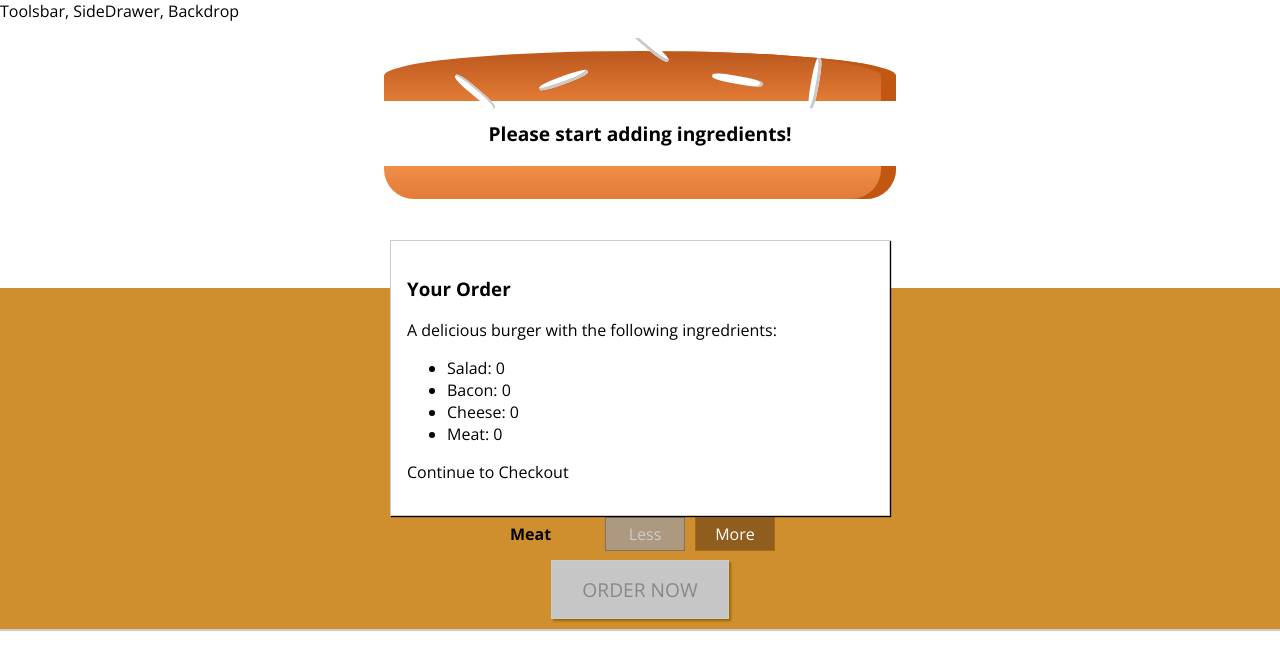
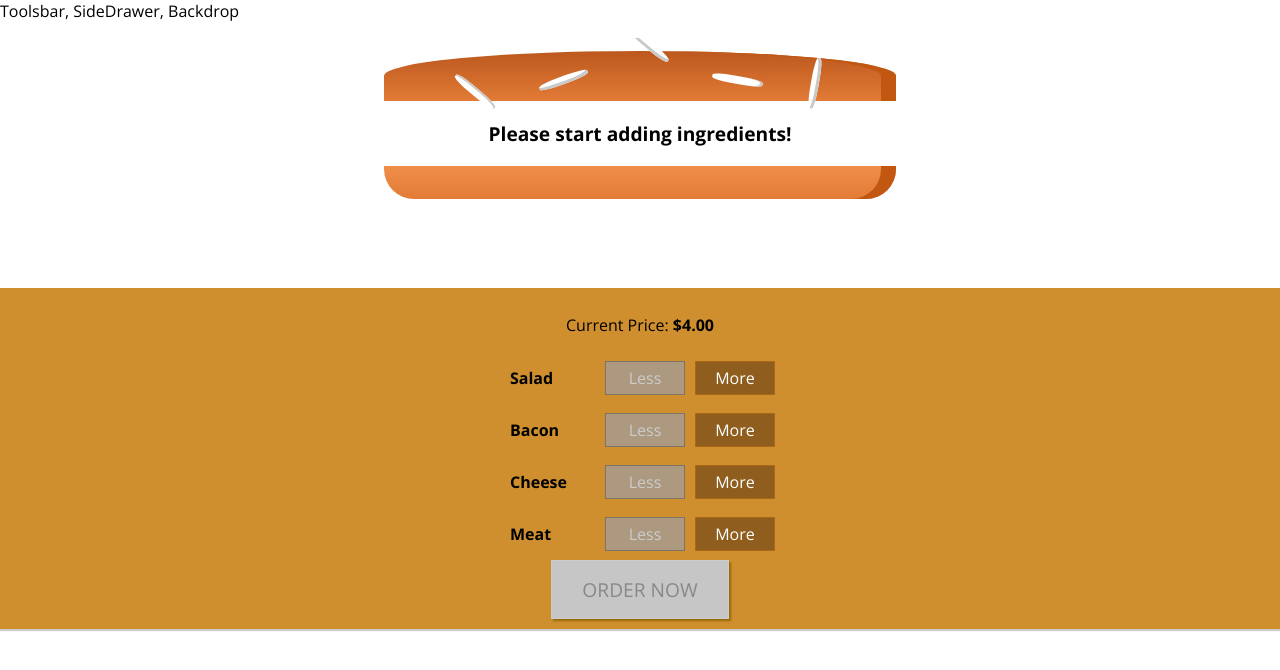
Before and after one commit to aronphong/React-burgerBuilder, a React (Create React App) app: page / in a window 1280 px wide. Shown: the top 670 px of the page. Built offline with nearby package versions, Linux system fonts and the light colour scheme.

Commit message:
Add show and hide modal animation

```diff
--- a/src/components/Burger/BuildControls/BuildControls.js
+++ b/src/components/Burger/BuildControls/BuildControls.js
@@ -25,6 +25,7 @@
         <button
             className={styles.OrderButton}
             disabled={!props.purchaseable}
+            onClick={props.ordered}
             >ORDER NOW</button>
     </div>
 );
--- a/src/components/UI/Modal/Modal.js
+++ b/src/components/UI/Modal/Modal.js
@@ -2,7 +2,13 @@
 import styles from './Modal.module.css';
 
 const modal = (props) => (
-    <div className={styles.Modal}>
+    <div
+        className={styles.Modal}
+        style={{
+            transform: props.show ? 'translateY(0)' : 'translateY(-100vh)',
+            opacity: props.show ? '1' : '0'
+
+        }}>
         {props.children}
     </div>
 );
--- a/src/containers/BurgerBuilder/BurgerBuilder.js
+++ b/src/containers/BurgerBuilder/BurgerBuilder.js
@@ -25,7 +25,8 @@
             meat: 0
         },
         totalPrice: 4,
-        purchaseable: false
+        purchaseable: false,
+        purchasing: false
     };
 
     updatePurchaseState = (ingredients) => {
@@ -81,6 +82,10 @@
         this.updatePurchaseState(updatedIngredients);
     };
 
+    purchaseHandler = () => {
+        this.setState({purchasing: true});
+    }
+
     render() {
 
         const disabledInfo = {
@@ -92,7 +97,7 @@
 
         return (
             <React.Fragment>
-                <Modal>
+                <Modal show={this.state.purchasing}>
                     <OrderSummary ingredients={this.state.ingredients}/>
                 </Modal>
                 <Burger ingredients={this.state.ingredients}/>
@@ -101,6 +106,7 @@
                     ingredientRemoved={this.removeIngredientHandler}
                     price={this.state.totalPrice}
                     purchaseable={this.state.purchaseable}
+                    ordered={this.purchaseHandler}
                     disabled={disabledInfo}
                 />
             </React.Fragment>
```
